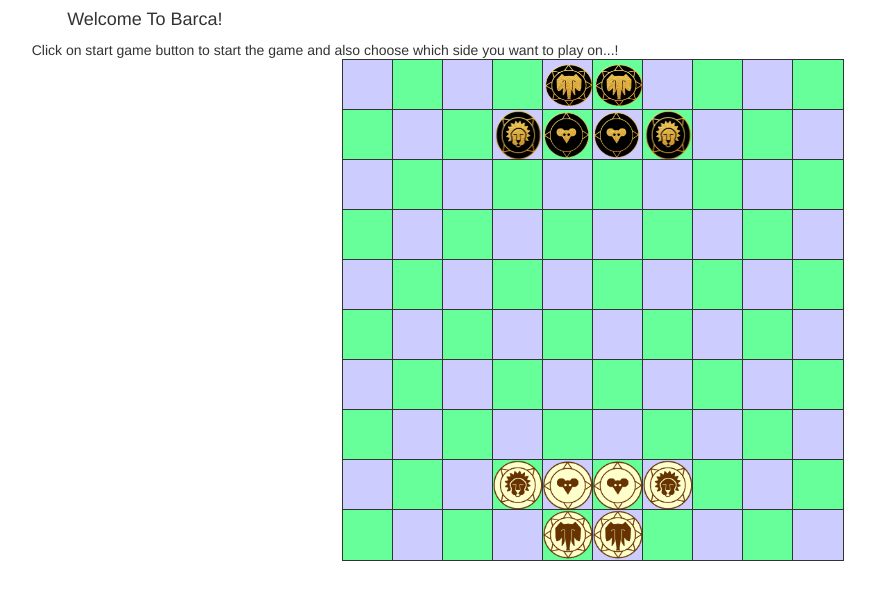
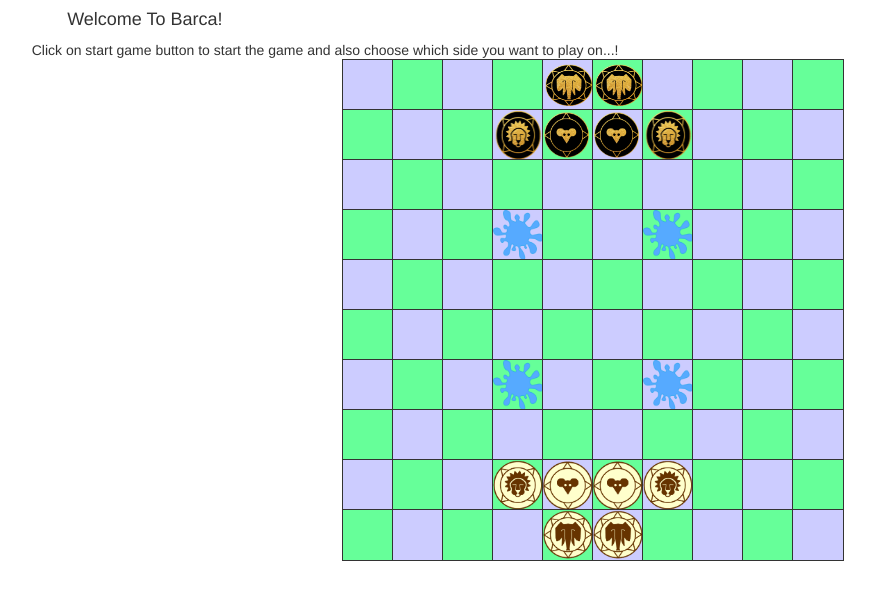
Before and after one commit to noay2/barca, a plain HTML site: page front/index.html in a window 1280 px wide. Shown: the whole page, without its empty margins (42-917 px from the left). Drawn offline with nearby package versions, Linux system fonts and the light colour scheme.

Commit message:
added watering hole images.

```diff
--- a/front/index.html
+++ b/front/index.html
@@ -35,6 +35,7 @@ https://serene-everglades-79780.herokuapp.com/api
 </div>
 <div id="barca_board" class = "mainBox "></div>
 <script>newBoard();</script>
+<script>placeWateringHoles();</script>
 <script>placeInitImage();</script>
 <script>initValidClicks();</script>
 
--- a/front/js/script.js
+++ b/front/js/script.js
@@ -41,6 +41,7 @@ var pieces_afraid_of = {
 	"BR1": ["WL1","WL2"],
 	"BR2": ["WL1","WL2"]
 };
+
 var clicks_made = [];
 var player_TURN = "WHITE";
 var valid_clicks = [];
@@ -87,6 +88,15 @@ function placeInitImage(){
 	document.getElementById('tile_8,4').innerHTML += '<img src = "./images/mouseW.gif"/>';
 	document.getElementById('tile_8,5').innerHTML += '<img src = "./images/mouseW.gif"/>';
 	document.getElementById('tile_8,6').innerHTML += '<img src = "./images/lionW.gif"/>';
+}
+
+function placeWateringHoles() {
+	 $('tile_3,3').css("background-color", "yellow");
+
+	document.getElementById('tile_3,3').innerHTML += '<img src = "./images/well.gif"/>';
+	document.getElementById('tile_3,6').innerHTML += '<img src = "./images/well.gif"/>';
+	document.getElementById('tile_6,3').innerHTML += '<img src = "./images/well.gif"/>';
+	document.getElementById('tile_6,6').innerHTML += '<img src = "./images/well.gif"/>';
 }
 
 /*Initializes the initial valid clicks on the board*/
```
Also changed, not shown: 1 other file.
